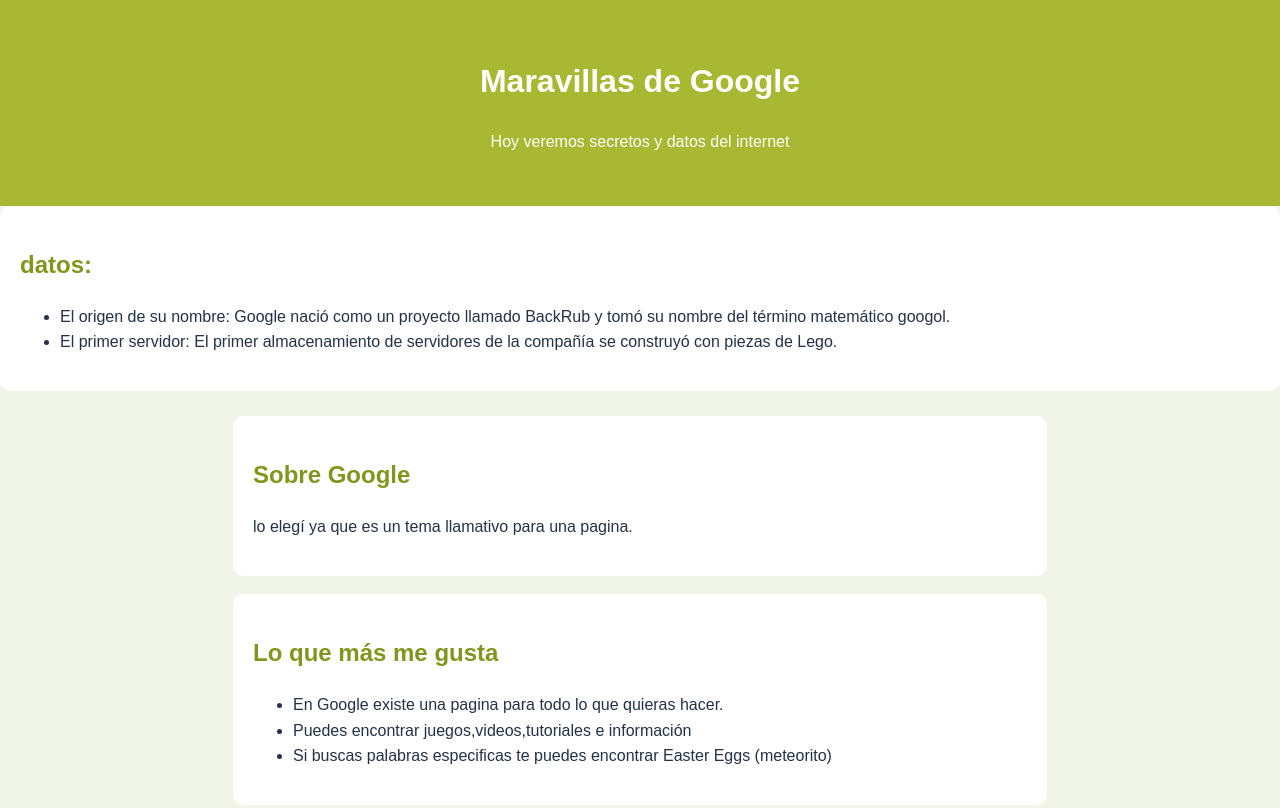
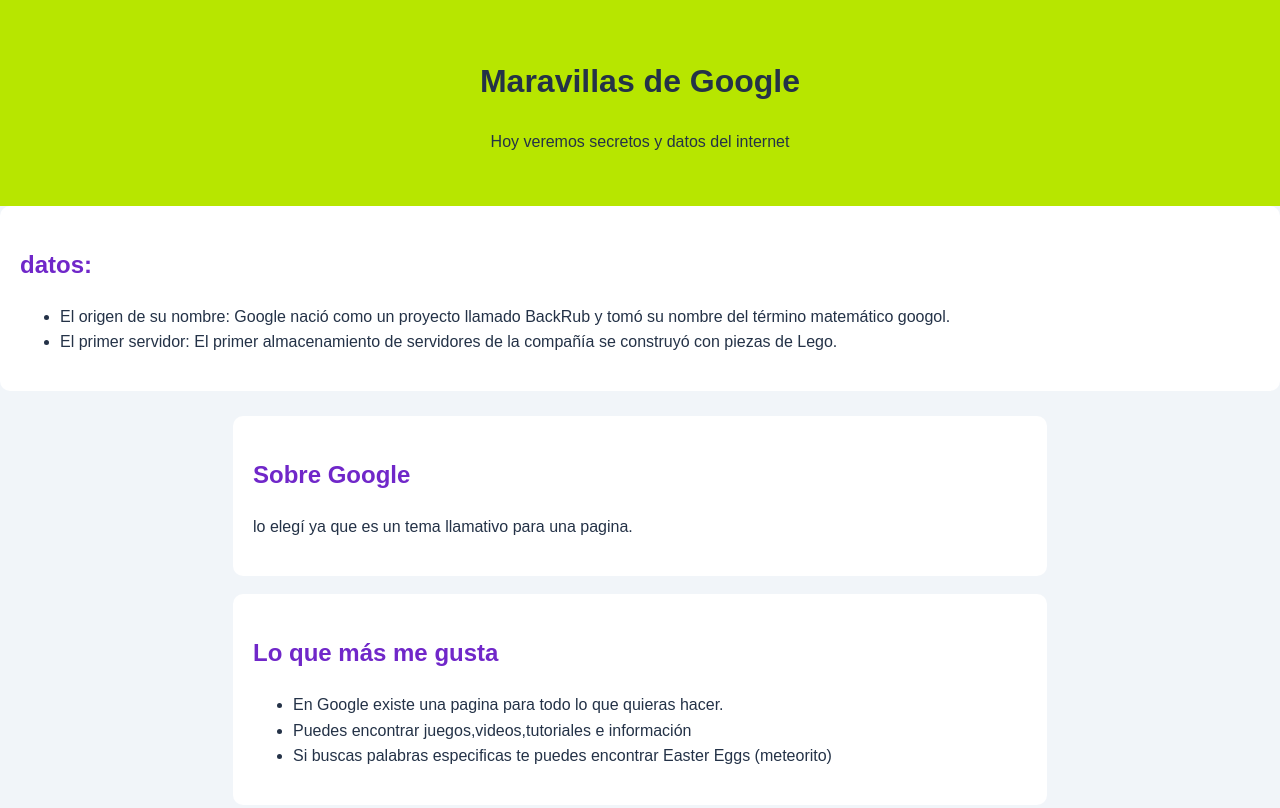
Before and after one commit to JuanQuinones09/Actividad-Sistemas, a plain HTML site: page index.html in a window 1280 px wide. Shown: the top 808 px of the page. Drawn offline with Linux system fonts and the light colour scheme.

Commit message:
Update estilos.css

```diff
--- a/estilos.css
+++ b/estilos.css
@@ -5,14 +5,14 @@
 body {
   margin: 0;
   font-family: Arial, sans-serif;
-  background: #f1f5e8;
+  background: #f1f5f9;
   color: #243247;
   line-height: 1.6;
 }
 
 header {
-  background: #a8b832;
-  color: white;
+  background: #B7E600;
+  color: #243247;
   text-align: center;
   padding: 35px 15px;
 }
@@ -31,7 +31,7 @@ section {
 }
 
 h2 {
-  color: #82951e;
+  color: #7027C9;
 }
 
 img {
@@ -44,5 +44,6 @@ img {
 footer {
   text-align: center;
   padding: 18px;
-  background: #dce5b5;
+  background: #7027C9;
+  color: white;
 }
```
